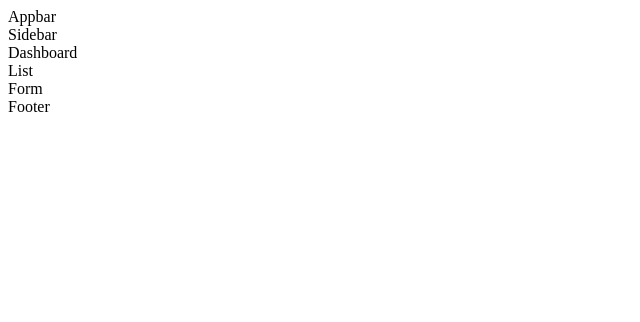
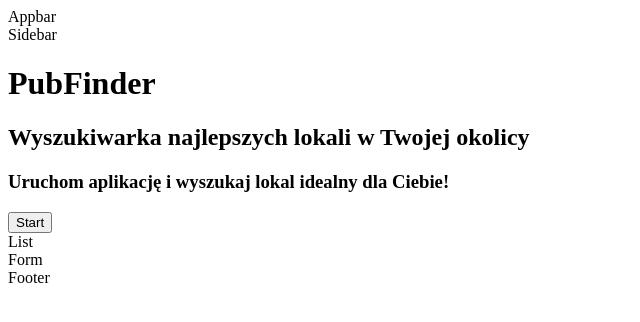
Before and after one commit to infoshareacademy/jfdzl1-blue-brothers-app, a React (Create React App) app: page / in a window 1280 px wide. Shown: the top 322 px of the page, without its empty margins (0-640 px from the left). Built offline with nearby package versions, Linux system fonts and the light colour scheme.

Commit message:
Added elements to dashboard

```diff
--- a/src/App.js
+++ b/src/App.js
@@ -20,9 +20,9 @@ class App extends Component {
                 <div>
                     <Appbar/>
                     <Sidebar/>
-                    <Route path='/' component ={Dashboard}/>
-                    <Route path='/' component ={List}/>
-                    <Route path='/' component ={Form}/>
+                    <Route path="/" component={Dashboard}/>
+                    <Route path="/" component={List}/>
+                    <Route path="/" component={Form}/>
                     <Footer/>
 
                 </div>
--- a/src/components/Dashboard/Dashboard.js
+++ b/src/components/Dashboard/Dashboard.js
@@ -4,10 +4,22 @@ class Dashboard extends Component{
     render(){
         return(
             <div>
-                Dashboard
+                <h1>PubFinder</h1>
+                <h2>Wyszukiwarka najlepszych lokali w Twojej okolicy</h2>
+                <h3>Uruchom aplikację i wyszukaj lokal idealny dla Ciebie! </h3>
+                <button>Start</button>
             </div>
         )
     }
 }
 
 export default Dashboard;
+
+
+
+const buttonStyle = {
+    backgroundColor: 'green',
+    color: 'yellow',
+    fontSize: 20
+
+};
```
